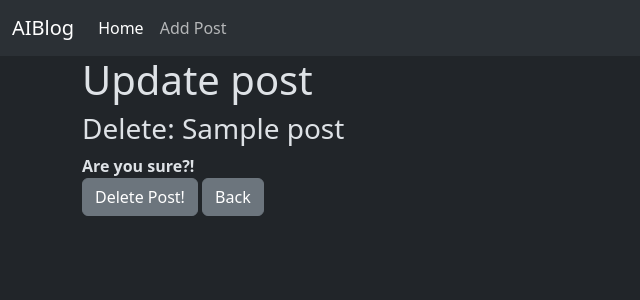
After one commit to torres76ru/AIBlog, a Django app: template AIBlog/myblog/templates/delete_post.html in a window 1280 px wide. The commit adds this page. Shown: the top 300 px of the page, without its empty margins (0-640 px from the left). Run offline with Django 4.2, Linux system fonts and the light colour scheme; the template is opened without the code that fills it: most values are stand-ins (such as "Sample title", 1, 10 or a date in 2020).

Commit message:
added delete feature

```diff
--- a/AIBlog/AIBlog/settings.py
+++ b/AIBlog/AIBlog/settings.py
@@ -20,7 +20,7 @@ BASE_DIR = Path(__file__).resolve().parent.parent
 # See https://docs.djangoproject.com/en/4.1/howto/deployment/checklist/
 
 # SECURITY WARNING: keep the secret key used in production secret!
-SECRET_KEY = ''
+SECRET_KEY = 'f8iu&+9jw(3d#c#wpmjo^d0#5nbl%h%f0c4nqz=)9816^=#34f'
 
 # SECURITY WARNING: don't run with debug turned on in production!
 DEBUG = True
--- a/AIBlog/myblog/models.py
+++ b/AIBlog/myblog/models.py
@@ -12,4 +12,5 @@ class Post(models.Model):
         return self.title + ' | ' + str(self.author)
 
     def get_absolute_url(self):
-        return reverse('article-detail', args=(str(self.id)))
+        # return reverse('article-detail', args=(str(self.id)))
+        return reverse('home')
--- a/AIBlog/myblog/templates/article_details.html
+++ b/AIBlog/myblog/templates/article_details.html
@@ -5,7 +5,11 @@
 {% block content %}
 
 <h1>{{ post.title }}</h1>
-<small>By: {{ post.author.first_name }} {{ post.author.last_name}}</small>
+<small>
+    By: {{ post.author.first_name }} {{ post.author.last_name}}
+    <a href="{% url 'update_post' post.pk %}">Edit</a>
+    <a href="{% url 'delete_post' post.pk %}">Delete</a>
+</small>
 <hr>
 <br>
 <div>
--- /dev/null
+++ b/AIBlog/myblog/templates/delete_post.html
@@ -0,0 +1,18 @@
+{% extends 'base.html' %}
+{% block title%}Delete Blog Post{% endblock %}
+{% block content %}
+
+<h1>Update post</h1>
+<h3>Delete: {{ post.title }}</h3>
+<div class="form-group">
+    <form method="POST">
+        {% csrf_token %}
+        <strong>Are you sure?!</strong>
+        <br/>
+        <button class="btn btn-secondary">Delete Post!</button>
+        <a href="{% url 'home' %}" class="btn btn-secondary">Back</a>
+    </form>
+</div>
+
+
+{% endblock %}
--- a/AIBlog/myblog/templates/home.html
+++ b/AIBlog/myblog/templates/home.html
@@ -10,6 +10,10 @@
         <h4>
             Author: <em>{{ post.author.first_name }} {{ post.author.last_name}}</em>
         </h4>
+        <small>
+            <a href="{% url 'update_post' post.pk %}">Edit</a>
+            <a href="{% url 'delete_post' post.pk %}">Delete</a>
+        </small>
     </div>
 
 
--- a/AIBlog/myblog/urls.py
+++ b/AIBlog/myblog/urls.py
@@ -1,10 +1,12 @@
 from django.urls import path
 # from . import views
-from .views import HomeView, ArticleDetailView, AddPostView
+from .views import HomeView, ArticleDetailView, AddPostView, UpdatePostView, DeletePostView
 
 urlpatterns = [
     # path('', views.home, name="home"),
     path('', HomeView.as_view(), name="home"),
     path('article/<int:pk>', ArticleDetailView.as_view(), name='article-detail'),
     path('add_post/', AddPostView.as_view(), name='add_post'),
+    path('article/edit/<int:pk>', UpdatePostView.as_view(), name='update_post'),
+    path('article/<int:pk>/remove', DeletePostView.as_view(), name='delete_post'),
 ]
```
Also changed, not shown: AIBlog/myblog/forms.py (+11 -0 lines), AIBlog/myblog/templates/update_post.html (added, +18 -0 lines), AIBlog/myblog/views.py (+15 -2 lines), 1 other file.
